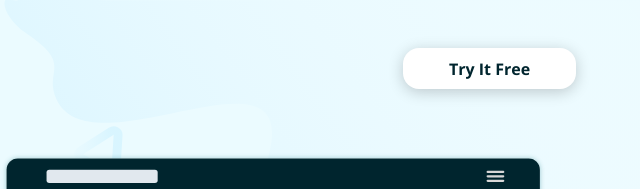
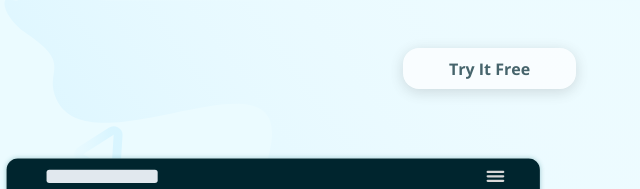
Before and after one commit to samueledwardswebdev/HuddleLandingPage, a plain HTML site: page index.html in a window 1280 px wide. In both pictures the pointer is over the link "Try It Free". Shown: the top 189 px of the page, 640-1280 px from the left. Drawn offline with nearby package versions, Linux system fonts and the light colour scheme.

Commit message:
3rd Upload

```diff
--- a/styles/styles.css
+++ b/styles/styles.css
@@ -45,6 +45,11 @@ h1,h2,h3,h4 {
   display: inline-block;
   padding: 0.6rem 1.1rem;
   border-radius: 1rem;
+  transition: all ease 0.6s;
+}
+
+.btn:hover {
+  opacity: 0.7;
 }
 
 .btn-white {
```
